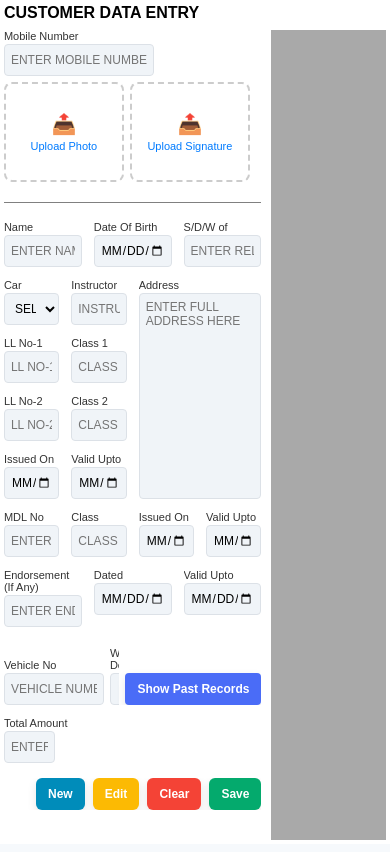
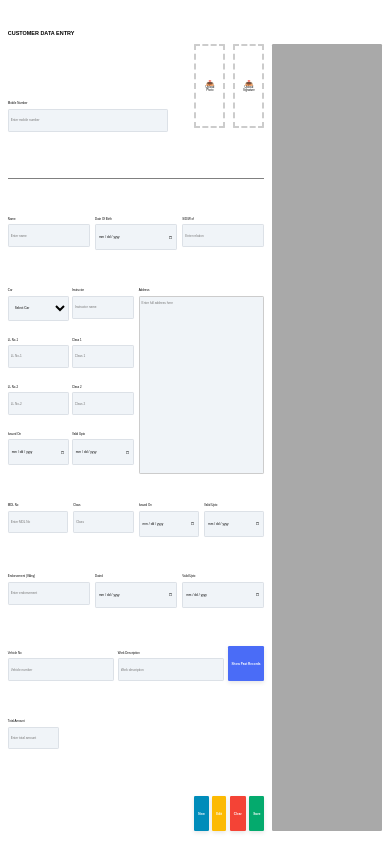
Before and after one commit to balotiyash/guide-mts-electron, an Electron app: page views/data_entry.html in a window 390 px wide. Drawn offline with Linux system fonts and the light colour scheme.

Commit message:
Responsive

```diff
--- a/styles/data_entry.css
+++ b/styles/data_entry.css
@@ -4,101 +4,93 @@
   padding: 0;
   user-select: none;
   font-family: 'Poppins', sans-serif;
-  overflow: hidden;
 }
 
-html, body {
-  background: #f6f9fc;
-  height: 100%;
+html,
+body {
+  height: 100vh;
+  width: 100vw;
+  overflow: hidden;
+  background: #ffffff;
+  padding: 1vh 0 1vh 0;
 }
 
 .container {
-  height: 100vh;
+  height: 98vh;
   width: 100vw;
-  padding: 1%;
-  background: #fff;
+  padding: 1.5vh 2vw;
   display: flex;
   flex-direction: column;
-  box-shadow: 0 0 16px rgba(0, 0, 0, 0.15);
+  background: #fff;
 }
 
 header {
-  display: flex;
-  align-items: center;
-  gap: 2%;
+  font-size: 1.4vw;
   font-weight: bold;
-  margin-bottom: 2%;
-  font-size: 100%;
+  margin-bottom: 1vh;
 }
 
 .pannels {
   display: flex;
   flex: 1;
-  overflow: hidden;
+  gap: 1vw;
 }
 
 .left-pannel {
   width: 70%;
   display: flex;
   flex-direction: column;
-  overflow-y: hidden;
-  padding-right: 10px;
-}
-
-.mid-pannel {
-  /* Reserved */
+  justify-content: space-between;
 }
 
 .right-pannel {
   width: 30%;
   background-color: darkgrey;
+  border-radius: 0.3vw;
 }
 
 form {
   display: flex;
   flex-direction: column;
-  gap: 12px;
-  font-size: 12px;
-  flex: 1;
-  padding-bottom: 30px;
+  justify-content: space-between;
+  height: 100%;
+  font-size: 0.9vw;
 }
 
 .division {
+  display: flex;
+  gap: 2%;
   width: 100%;
-  display: flex;
-  gap: 12px;
-  align-items: stretch;
 }
 
-.left, .right {
+.left,
+.right {
   width: 50%;
   display: flex;
   flex-direction: column;
-  gap: 12px;
+  gap: 1vh;
 }
 
 .right .label-above {
   flex: 1;
-  display: flex;
-  flex-direction: column;
 }
 
 #address-text {
-  flex: 1;
+  width: 100%;
   height: 100%;
   resize: none;
+  padding: 0.5vh 0.5vw;
+  border-radius: 0.3vw;
+  border: 1px solid #ccc;
   background: #f0f4f8;
-  border: 1px solid #dce1e7;
-  border-radius: 4px;
-  font-size: 12px;
-  padding: 6px;
-  text-transform: uppercase;
+  font-size: 0.8vw;
 }
 
 .form-row {
   display: flex;
-  gap: 12px;
+  gap: 2%;
   flex-wrap: wrap;
+  margin-bottom: 1vh;
 }
 
 .label-above {
@@ -111,66 +103,50 @@ input[type="text"],
 input[type="date"],
 input[type="number"],
 select {
-  text-transform: uppercase;
-  padding: 6px;
+  padding: 1vh 0.5vw;
   border: 1px solid #dce1e7;
-  border-radius: 4px;
+  border-radius: 0.3vw;
   background: #f0f4f8;
-  font-size: 12px;
+  font-size: 0.8vw;
   width: 100%;
-  user-select: none;
-  height: 32px;
-}
-
-input[type="number"]::-webkit-outer-spin-button,
-input[type="number"]::-webkit-inner-spin-button {
-  -webkit-appearance: none;
-  margin: 0;
-}
-
-input[type="number"] {
-  -moz-appearance: textfield;
 }
 
 label {
-  font-size: 11px;
-  color: #333;
-  margin-bottom: 2px;
-  user-select: none;
+  font-size: 0.75vw;
+  margin-bottom: 0.4vh;
 }
 
 .number_image {
   display: flex;
-  gap: 6px;
+  gap: 2%;
+  flex-wrap: wrap;
   align-items: flex-end;
-  flex-wrap: wrap;
+  justify-content: space-between;
 }
 
 .number {
-  width: 150px !important;
-  max-width: 150px !important;
-  flex: 0 0 150px !important;
-  margin-right: auto;
+  flex: 0 1 25%;
+  min-width: 160px;
 }
 
-.divider {
-  height: 1px;
-  background-color: gray;
-  margin: 6px 0;
+.upld {
+  display: flex;
+  flex-direction: row;
+  gap: 2vw;
 }
 
 .upload-box {
+  width: 8vw;
+  height: 10vh;
+  padding: 1vh;
   display: flex;
   flex-direction: column;
   align-items: center;
   justify-content: center;
   border: 2px dashed #ccc;
-  padding: 10px;
-  width: 120px;
-  height: 100px;
+  border-radius: 0.3vw;
   cursor: pointer;
-  border-radius: 8px;
-  transition: background-color 0.3s, border-color 0.3s;
+  font-size: 0.8vw;
 }
 
 .upload-box:hover {
@@ -178,39 +154,65 @@ label {
   border-color: #2196f3;
 }
 
+.upload-placeholder {
+  font-size: 1.5vw;
+}
+
 .upload-box span {
-  margin-top: 4px;
-  color: #007bff;
-  cursor: pointer;
-  font-size: 11px;
+  font-size: 0.7vw;
   text-align: center;
 }
 
-.upload-placeholder {
-  font-size: 20px;
+.divider {
+  height: 1px;
+  background-color: gray;
+  margin: 1vh 0;
+}
+
+#vehicle {
+  display: flex;
+  gap: 1vw;
+  align-items: flex-end;
+  flex-wrap: wrap;
+}
+
+#vehicle .vehicle-number {
+  min-width: 10%;
+  flex: 1;
+}
+
+.small-btn {
+  height: 4vh;
+  padding: 0 1vw;
+  font-size: 0.8vw;
+  background-color: #4a6cf7;
+  color: white;
+  border: none;
+  border-radius: 0.3vw;
+  white-space: nowrap;
+}
+
+#amount {
+  width: 20%;
 }
 
 .buttons {
   display: flex;
-  gap: 8px;
+  gap: 1vw;
   justify-content: flex-end;
-  margin-top: auto;
+  margin-top: 1vh;
 }
 
 .btn {
-  padding: 0 12px;
+  padding: 0 1vw;
+  font-size: 0.8vw;
+  height: 4.2vh;
   border: none;
+  border-radius: 0.3vw;
   color: white;
   font-weight: bold;
-  border-radius: 6px;
+  box-shadow: 0 0.2vh 0.5vh rgba(0, 0, 0, 0.1);
   cursor: pointer;
-  font-size: 12px;
-  box-shadow: 0 4px 10px rgba(0, 0, 0, 0.1);
-  transition: transform 0.1s ease;
-  height: 32px;
-  display: flex;
-  align-items: center;
-  justify-content: center;
 }
 
 .btn:hover {
@@ -218,47 +220,17 @@ label {
 }
 
 .btn.blue {
-  background: #008CBA;;
+  background-color: #008CBA;
 }
 
 .btn.yellow {
-  background: #fcba03;
+  background-color: #fcba03;
 }
 
 .btn.red {
-  background: #f44336;
+  background-color: #f44336;
 }
 
 .btn.green {
-  background: #04AA6D;
+  background-color: #04AA6D;
 }
-
-#vehicle {
-  display: flex;
-  gap: 6px;
-  align-items: flex-end;
-  margin-top: 8px;
-  flex-wrap: wrap;
-}
-
-#vehicle .vehicle-number {
-  flex: 0 0 100px;
-  max-width: 100px;
-}
-
-.small-btn {
-  height: 32px;
-  padding: 0 12px;
-  font-size: 12px;
-  background-color: #4a6cf7;
-  color: #fff;
-  border: none;
-  border-radius: 4px;
-  cursor: pointer;
-  white-space: nowrap;
-}
-
-
-#amount {
-    width: 20%;
-}
--- a/views/data_entry.html
+++ b/views/data_entry.html
@@ -16,12 +16,13 @@
         <div class="pannels">
             <div class="left-pannel">
                 <form id="data-entry" onsubmit="" action="">
-                    <div class="number_image">
+                    <div class="number_image form-row">
                         <div class="number label-above">
                             <label for="mobile">Mobile Number</label>
                             <input type="number" id="mobile" placeholder="Enter mobile number" />
                         </div>
 
+                        <div class="upld">
                             <label class="upload-box">
                                 <div class="upload-placeholder">📤</div>
                                 <span>Upload Photo</span>
@@ -33,6 +34,7 @@
                                 <span>Upload Signature</span>
                                 <input type="file" id="sign-upload" hidden />
                             </label>
+                        </div>
                     </div>
 
                     <div class="divider"></div>
@@ -147,7 +149,7 @@
                         </div>
                     </div>
 
-                    <div class="vehi-desc" id="vehicle">
+                    <div class="vehi-desc form-row" id="vehicle">
                         <div class="label-above vehicle-number">
                             <label>Vehicle No</label>
                             <input type="text" placeholder="Vehicle number" />
```
Lines whose indentation alone changed are shown as unchanged.
